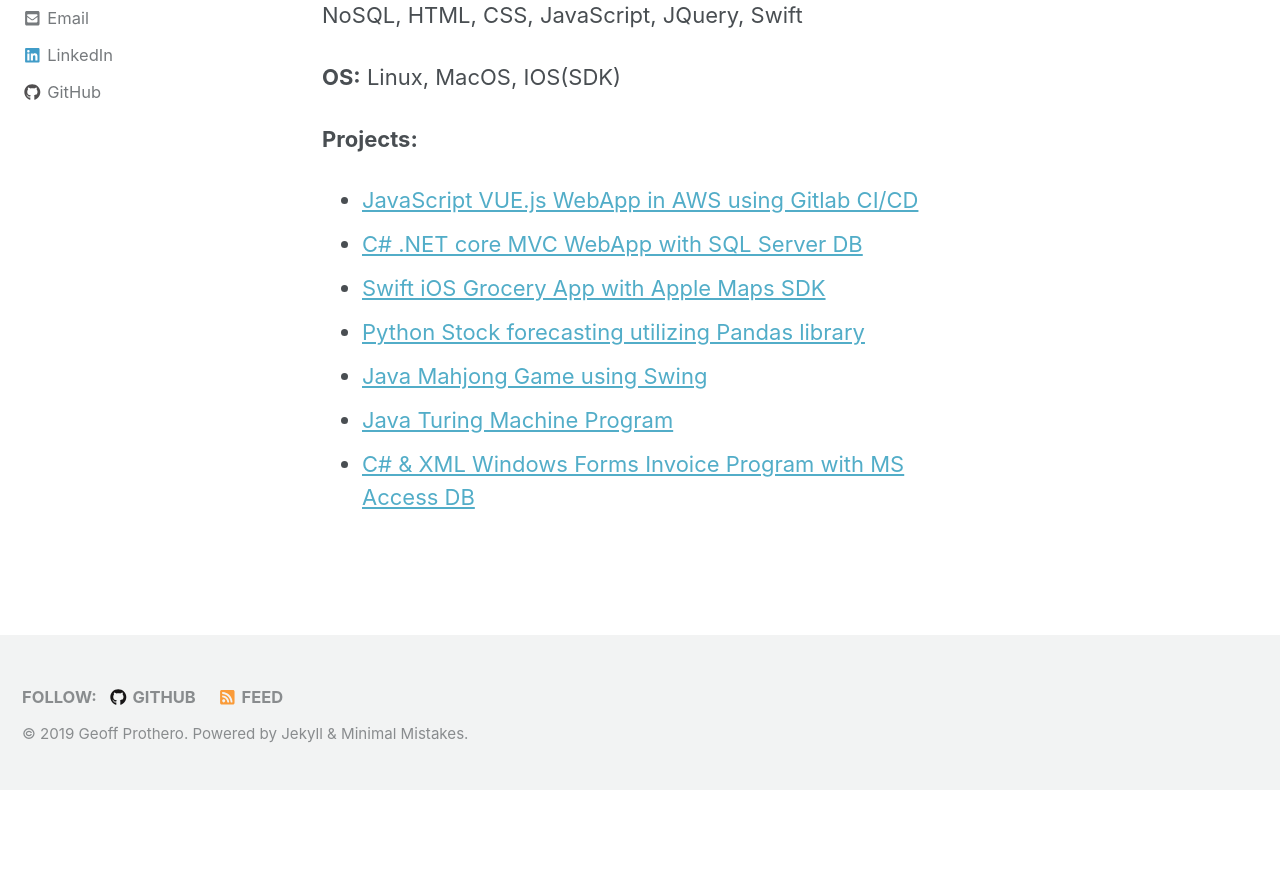
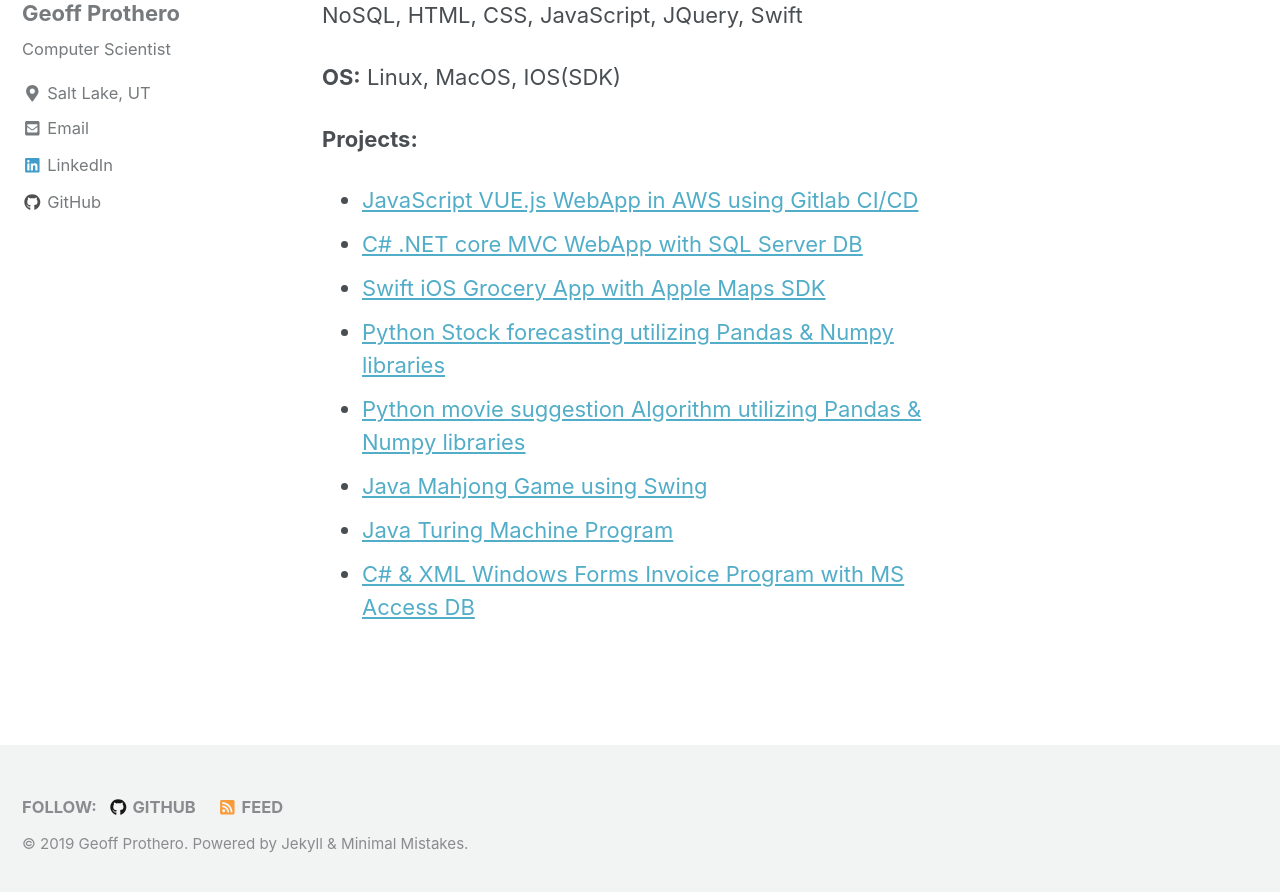
Before and after one commit to GeoProth/GeoProth.github.io, a Jekyll site: the page built from _pages/about.md, in a window 1280 px wide and 900 px high, scrolled down 2144 px. Shown: the top 892 px of the window. Built offline with Jekyll 4.4.1, drawn with Linux system fonts in a browser that asks for light colours; nearby versions of some CDN libraries; before the commit the page ends 2934 px from its top, so only the background shows below that.

Commit message:
added repo

```diff
--- a/_pages/about.md
+++ b/_pages/about.md
@@ -31,7 +31,8 @@
 * <a href="https://github.com/GeoProth/OffSocial">JavaScript VUE.js WebApp in AWS using Gitlab CI/CD</a>
 * <a href="https://github.com/GeoProth/CS4790-TeamProject">C# .NET core MVC WebApp with SQL Server DB</a>
 * <a href="https://github.com/GeoProth/Grocery/tree/master">Swift iOS Grocery App with Apple Maps SDK</a>
-* <a href="https://github.com/GeoProth/stock-predict">Python Stock forecasting utilizing Pandas library</a>
+* <a href="https://github.com/GeoProth/stock-predict">Python Stock forecasting utilizing Pandas & Numpy libraries</a>
+* <a href="https://github.com/GeoProth/MovieSuggestion">Python movie suggestion Algorithm utilizing Pandas & Numpy libraries</a>
 * <a href="https://github.com/GeoProth/MahJong2">Java Mahjong Game using Swing</a>
 * <a href="https://github.com/GeoProth/TuringMachine">Java Turing Machine Program</a>
 * <a href="https://github.com/GeoProth/CS3280-Invoice">C# & XML Windows Forms Invoice Program with MS Access DB</a>
```
Also changed, not shown: 1 other file.
